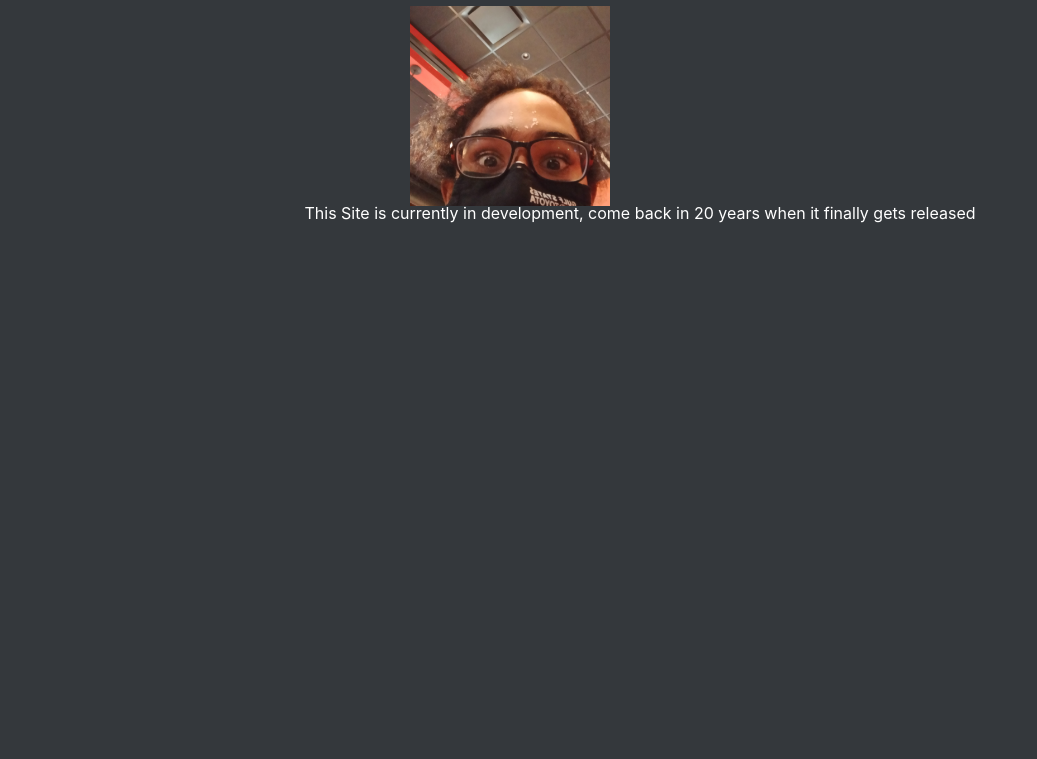
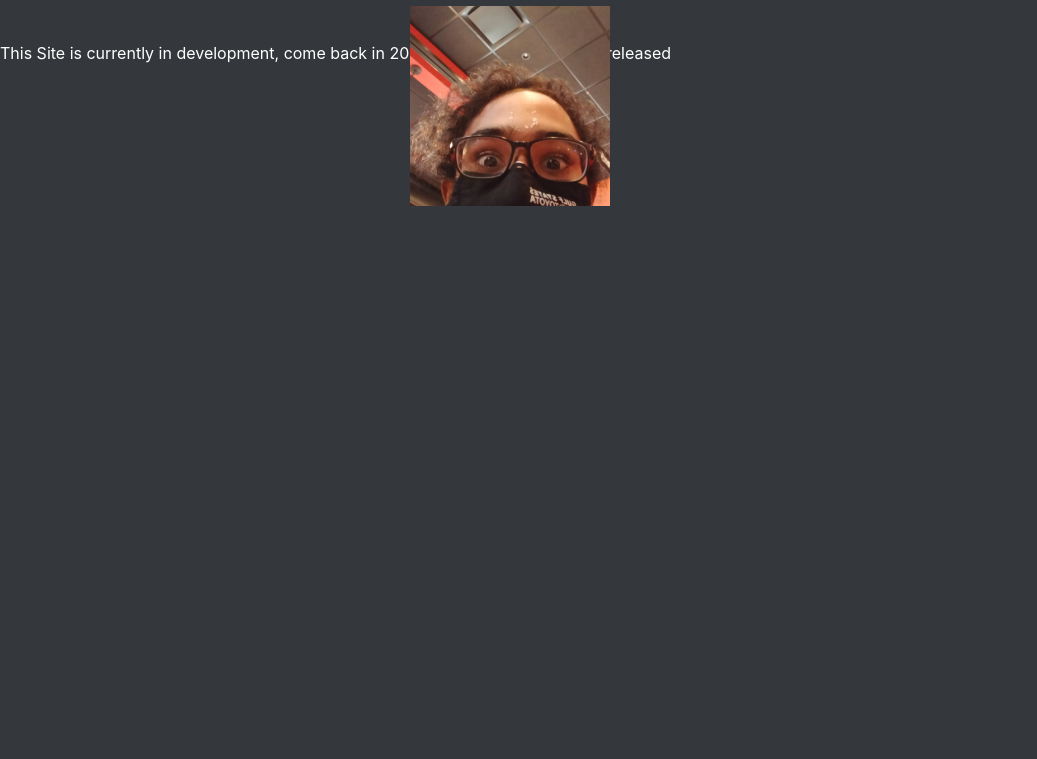
Before and after one commit to ShreyasRajagopal/shreyasmakessillyvideos.github.io, a plain HTML site: page index.html in a window 1280 px wide. Shown: the part 41-800 px from the top of the page, without its empty margins (0-1037 px from the left). Drawn offline with Linux system fonts and the light colour scheme.

Commit message:
Update index.html

```diff
--- a/index.html
+++ b/index.html
@@ -4,25 +4,16 @@
         <link rel="shortcut icon" href="SMSV.ico">
         <title>Shreyas Makes Silly Videos</title>
     </head>
-    <center>
+
     <body>
 
         <a href = "https://www.youtube.com/@ShreyasMakesSillyVideos" style="text-decoration: none;"><h1><span class = "title">Shreyas Makes Silly Videos</span></h1></a>
-<a href = "https://www.youtube.com/@ShreyasMakesSillyVideos"><img src = "SMSV_main.jpg" alt = "Shreyas Makes Silly Videos" style = "width:200px;height:200px;" class = "pic"></a>
+<br>
+        <a href = "https://www.youtube.com/@ShreyasMakesSillyVideos"><img src = "SMSV_main.jpg" alt = "Shreyas Makes Silly Videos" style = "width:200px;height:200px;" class = "pic"></a>
 <br>
 <br>
-<br>
-<br>
-<br>
-<br>
-<br>
-<br>
-<br>
-<br>
-<br>
-
-<a>This Site is currently in development, come back in 20 years when it finally gets released</a>
+<a>This Site is currently in development, come back in <a href = updates.html class = "updateslink" style="text-decoration: none;">20 years</a> when it finally gets released</a>
 
     </body>
-    </center>
+
 </html>
```
